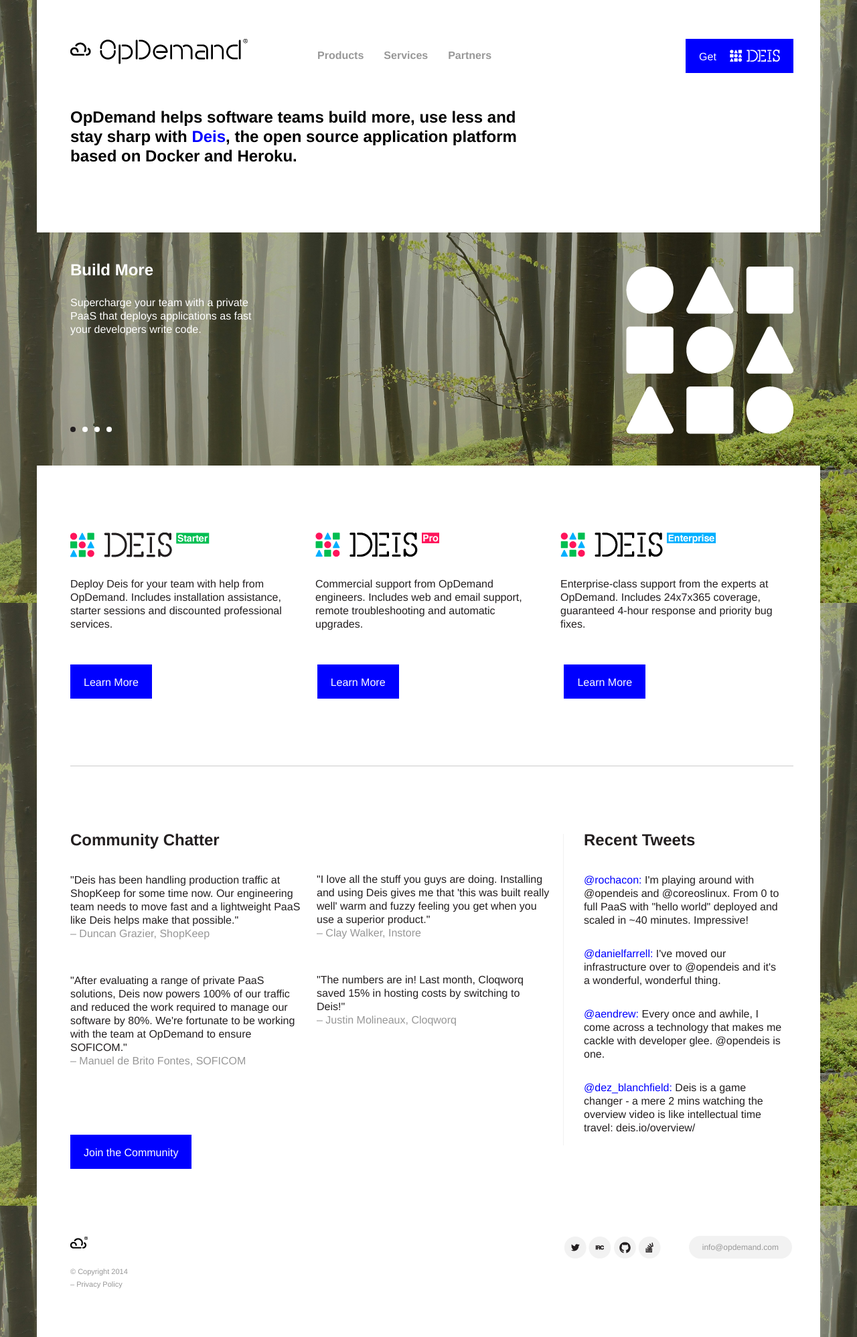
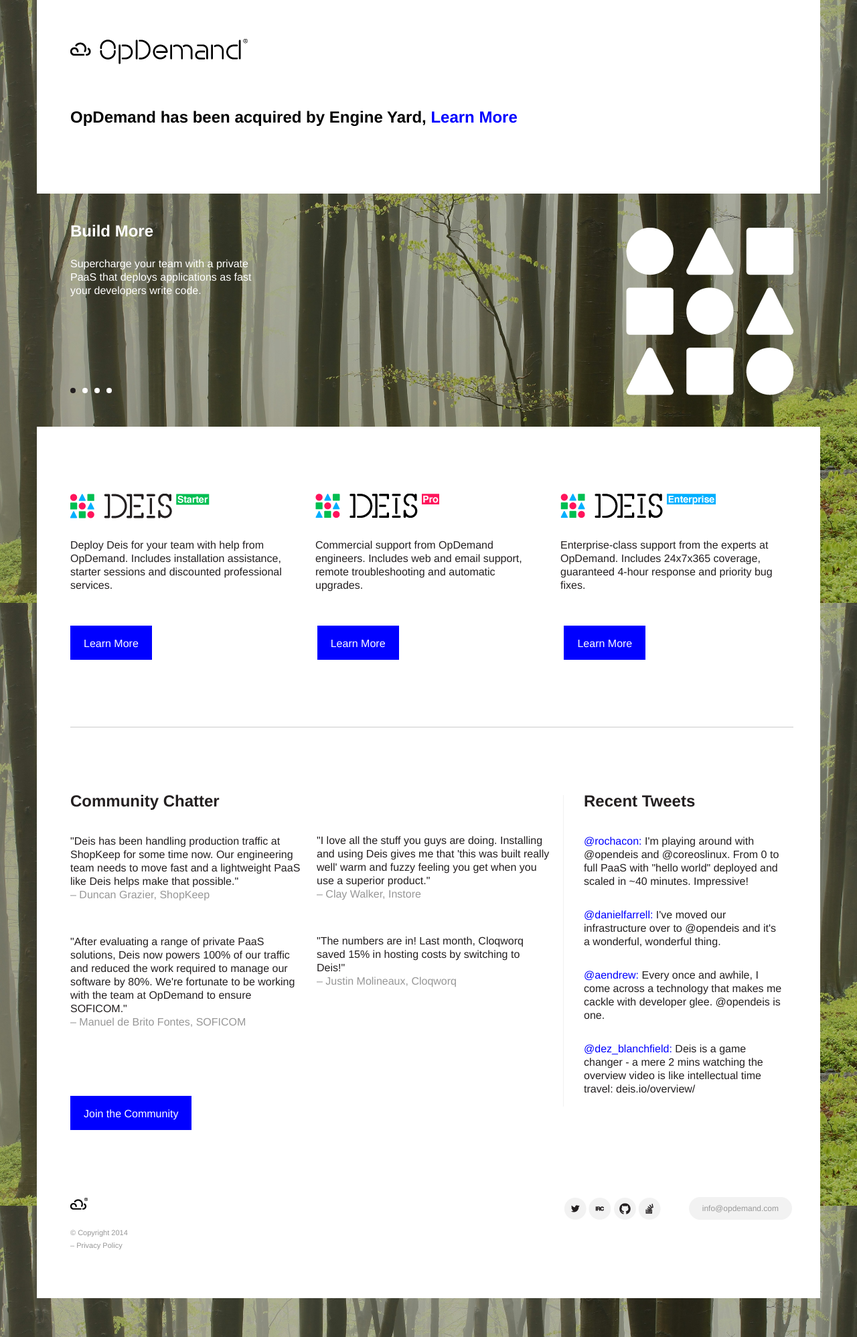
Before and after one commit to gpxl/opdemand.com, a Jekyll site: the page built from index.html, in a window 1280 px wide. Shown: the whole page at 67% size. Built offline with Jekyll 4.4.1, drawn with Linux system fonts in a browser that asks for light colours; nearby versions of some CDN libraries; Markdown is read by kramdown in place of the engine named in the settings.

Commit message:
feat(index): announce engine yard acquisition

```diff
--- a/_layouts/default.html
+++ b/_layouts/default.html
@@ -25,7 +25,7 @@
   <link rel='shortlink' href='http://opdemand.com/?p=6' />
   <!-- seo/meta -->
   <meta name="description" content="{{ page.description }}" />
-  <meta name="keywords" content="paas, open source paas, private paas, enterprise paas, docker, coreos, heroku, deis, opdemand, application platform, cloud, devops" />
+  <meta name="keywords" content="paas, open source paas, private paas, enterprise paas, docker, coreos, deis, opdemand, application platform, cloud, devops" />
   <!-- google analytics -->
   <script type="text/javascript">
     var _gaq = _gaq || [];
--- a/css/main.css
+++ b/css/main.css
@@ -2,14 +2,14 @@
 html,body{height:100%}.main_section{min-height:80%;background:#fff}.header{height:160px}
 .header .header_content{padding-top:58px;padding-left:50px}
 .header .header_image{float:left}
-.header .header_menu{float:left;margin-left:104px}
+.header .header_menu{float:left;margin-left:104px;display:none}
 .header .header_menu a{float:left;padding-top:15px;margin-right:30px;font-size:16px;font-weight:bold;color:#989898}
 .header .header_menu a:last-of-type{margin-right:0}
 .header .header_menu a:hover{color:#00f}
 .header .header_menu .selected{color:#00f!important}
 .header .no-hover{position:relative;z-index:100}
 .header .no-show{padding:0!important;margin:0!important;background:0}
-.header .header_button{float:left;padding:17px 20px 14px 20px;margin-left:290px;font-size:16px;color:#fff;background:#00f;-webkit-border-radius:0;-moz-border-radius:0;-ms-border-radius:0;-o-border-radius:0;border-radius:0}
+.header .header_button{float:left;padding:17px 20px 14px 20px;margin-left:290px;font-size:16px;color:#fff;background:#00f;-webkit-border-radius:0;-moz-border-radius:0;-ms-border-radius:0;-o-border-radius:0;border-radius:0;display:none}
 .header .header_button:hover{color:#fff;background:#989898}
 .header .header_button .get_deis_button{margin-top:-5px;margin-left:20px}
 .header .menu-hover{position:absolute;top:33px;z-index:50;width:147px;padding-top:6px}
--- a/index.html
+++ b/index.html
@@ -5,7 +5,7 @@
 ---
 
 <!-- The Content -->
-  <div class="homeTitle"><h1>OpDemand helps software teams build more, use less and stay sharp with <a href="/deis/">Deis</a>, the open source application platform based on Docker and Heroku.</h1>
+  <div class="homeTitle"><h1>OpDemand has been acquired by Engine Yard, <a href="https://www.engineyard.com/engine-yard-and-deis">Learn More</a></h1>
 </div>
 
   </div><!-- .main_section -->
@@ -50,9 +50,9 @@
 	    <p>Enterprise-class support from the experts at OpDemand. Includes 24x7x365 coverage, guaranteed 4-hour response and priority bug fixes.</p>
 	  </article>
 	  <section class="product-buttons">
-	  <a class="product-item-button" href="/products/starter/">Learn More</a>
-	  <a class="product-item-button" href="/products/pro/">Learn More</a>
-	  <a class="product-item-button" href="/products/enterprise/">Learn More</a>
+	  <a class="product-item-button" href="https://www.engineyard.com/engine-yard-and-deis">Learn More</a>
+	  <a class="product-item-button" href="https://www.engineyard.com/engine-yard-and-deis">Learn More</a>
+	  <a class="product-item-button" href="https://www.engineyard.com/engine-yard-and-deis">Learn More</a>
 	</section>
 	  <div style="clear:both;"></div>
 	</section>
```
